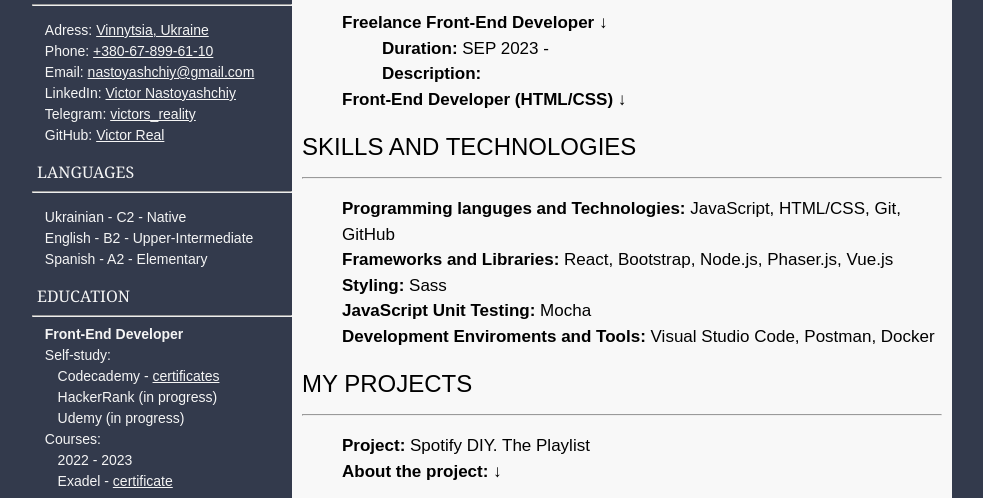
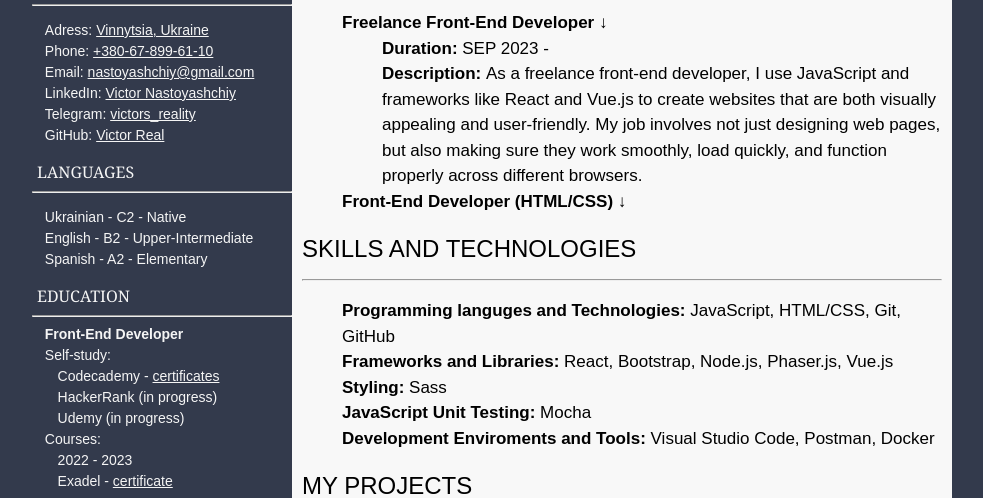
Before and after one commit to VictorReal/cv_dev, a plain HTML site: page index.html in a window 1280 px wide. Both pictures are taken after a click on the item "Freelance Front-End Developer ↓". Shown: the part 267-765 px from the top of the page, without its empty margins (128-1111 px from the left). Drawn offline with Linux system fonts and the light colour scheme.

Commit message:
upd work

```diff
--- a/index.html
+++ b/index.html
@@ -93,32 +93,12 @@
                     <li class="menu"><b>Freelance Front-End Developer ↓</b></li>
                     <ul class="submenu" style="display: none;">
                         <li><b>Duration: </b>SEP 2023 - </li>
-                        <li><b>Description: </b></li>
+                        <li><b>Description: </b>As a freelance front-end developer, I use JavaScript and frameworks like React and Vue.js to create websites that are both visually appealing and user-friendly. My job involves not just designing web pages, but also making sure they work smoothly, load quickly, and function properly across different browsers.</li>
                     </ul>
                     <li class="menu"><b>Front-End Developer (HTML/CSS) ↓</b></li>
                     <ul class="submenu" style="display: none;">
                         <li><b>Duration: </b>JUN 2023 - AUG 2023</li>
                         <li><b>Description: </b>During this period, I applied my expertise in HTML and CSS to create visually captivating pages for a furniture magazine. Collaborating closely with the design team, I translated their concepts and layouts into pixel-perfect web pages that showcased furniture products in an aesthetically pleasing and user-friendly manner. My responsibilities encompassed the meticulous structuring of content using HTML tags and the implementation of custom styles and layouts with CSS. I ensured consistency in design elements, optimized page loading speed, and ensured cross-browser compatibility to deliver a seamless browsing experience. This experience not only enhanced my proficiency in HTML and CSS but also deepened my understanding of user-centered design principles and the importance of harmonizing aesthetics with functionality in web development.</li>
-                    </ul>
-                    <!--<li class="menu"><b>Front-End Development Intern ↓</b></li>
-                    <ul class="submenu" style="display: none;">
-                        <li><b>Duration: </b>MAY 2023 - JUN 2023</li>
-                        <li><b>Description: </b>During my internship, I worked as a front-end developer, focusing on JavaScript and React. I actively contributed to the development of web applications, gaining hands-on experience with modern front-end technologies. I collaborated with the team to implement new features, resolve bugs, and improve overall user experience. This opportunity allowed me to strengthen my technical skills and further develop my understanding of front-end development best practices</li>
-                    </ul>
-                    <li class="menu"><b>Support Manager ↓</b></li>
-                    <ul class="submenu" style="display: none;">
-                        <li><b>Duration: </b>APR 2023 - MAY 2023</li>
-                        <li><b>Description: </b>As a support manager, I played a key role in ensuring excellent customer satisfaction. I effectively communicated with customers, addressing their concerns, resolving technical issues, and providing guidance. I developed a strong understanding of the product or service offered by the company, allowing me to provide prompt and accurate assistance. Through this role, I honed my problem-solving skills and developed a customer-centric approach, delivering exceptional support to meet customer needs.</li>
-                    </ul>
-                    <li class="menu"><b>Quality Assurance Engineer ↓</b></li>
-                    <ul class="submenu" style="display: none;">
-                        <li><b>Duration: </b>DEC 2021 - MAR 2022</li>
-                        <li><b>Description: </b>As a Quality Assurance (QA) professional, I played a pivotal role in ensuring our products' high standards and reliability. My responsibilities encompassed rigorous testing, meticulous analysis, and documentation of software to guarantee optimal performance and user experience. I employed various testing methodologies, including functional testing, regression testing, and user acceptance testing, to identify and rectify defects, ensuring the delivery of robust and error-free solutions. Moreover, I actively collaborated with cross-functional teams to address issues, streamline processes, and enhance product quality. Through my tenure in QA, I cultivated a keen eye for detail, a systematic approach to problem-solving, and a commitment to delivering products of the highest caliber.</li>
-                    </ul>
-                    <li class="menu"><b>Ophthalmologist ↓</b></li>
-                    <ul class="submenu" style="display: none;">
-                        <li><b>Duration: </b>AUG 2019 - MAR 2023</li>
-                        <li><b>Description: </b>As an ophthalmologist, I specialized in the diagnosis, treatment, and management of various eye conditions and diseases. Throughout my experience, I consistently demonstrated strong analytical skills, meticulous attention to detail, and effective communication with patients, colleagues, and other healthcare professionals. I developed expertise in patient management, including conducting comprehensive eye examinations, providing accurate diagnoses, and formulating personalized treatment plans. Additionally, I excelled in medical documentation, maintaining accurate and thorough records of patient care.</li>-->
                     </ul>
                 </ul>
             </div>
@@ -136,24 +116,6 @@
             <div>
                 <p class="section_headline"><a href="https://victorreal.github.io/list-of-projects/">My Projects</a></p>
                 <hr>
-               <!-- <ul class="project-list">
-                    <li><b>Project: </b>
-                        <a class="project-link" href="" target="_blank">coffee</a></li>
-                    <li class="menu"><b>About the project: ↓</b></li>
-                    <ul class="submenu" style="display: none;">
-                        <li><b>Duration: </b>JAN 2024 - </li>
-                        <li><b>Technologies: </b></li>
-                        <li><b>Description: </b></li></ul>
-                </ul>-->
-                <!--<ul class="project-list">
-                    <li><b>Project: </b>
-                        <a class="project-link" href="" target="_blank">lab 3</a></li>
-                    <li class="menu"><b>About the project: ↓</b></li>
-                    <ul class="submenu" style="display: none;">
-                        <li><b>Duration: </b>DEC 2023 - updates</li>
-                        <li><b>Technologies: </b></li>
-                        <li><b>Description: </b></li></ul>
-                </ul>-->
                 <ul class="project-list">
                     <li><b>Project: </b>
                         <a class="project-link" href="https://spotify-diy.surge.sh/" target="_blank">Spotify DIY. The Playlist</a></li>
```
